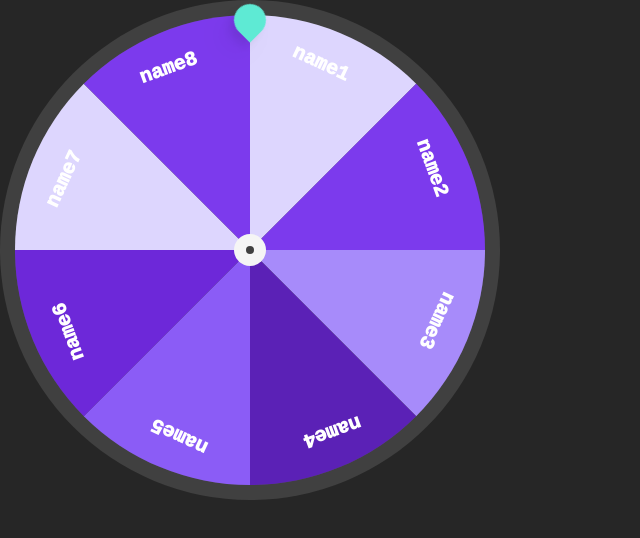
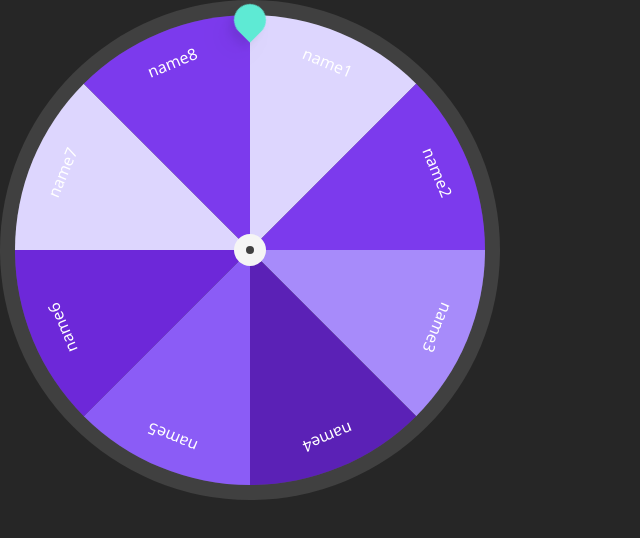
Before and after one commit to F9Uf/lucky-wheel, a Vue app: page / in a window 1280 px wide. Shown: the top 538 px of the page, without its empty margins (0-640 px from the left). Built offline with nearby package versions, Linux system fonts and the light colour scheme.

Commit message:
fix: wheel alignment

```diff
--- a/src/components/Wheel/Wheel.vue
+++ b/src/components/Wheel/Wheel.vue
@@ -4,14 +4,26 @@
       <div
         v-for="(item, index) in items"
         :key="index"
-        :class="`item absolute left-1/2 ${calculateItemBg(index)}`"
-        :style="{'transform': calculateItemTransform(index)}"
+        :class="`
+          overflow-hidden absolute w-[50%] h-[50%]
+          top-0 right-0
+          ${calculateItemBg(index)}
+        `"
+        :style="{
+          transform: `
+            rotate(${degreePerItem * index}deg)
+            skewY(${-(90 - degreePerItem)}deg)
+          `,
+          transformOrigin: '0% 100%'
+        }"
       >
         <div
-          class="absolute w-[10%] h-[50%] left-[60px] text-center"
-          :style="{'transform': calculateItemContentTransform(index)}"
+          class="absolute -left-full w-[200%] h-[200%] text-center pt-5"
+          :style="{
+            transform: `skewY(${90 - degreePerItem}deg) rotate(${degreePerItem / 2}deg)`
+          }"
         >
-          {{ item }}
+          <span>{{ item }}</span>
         </div>
       </div>
     </div>
@@ -41,12 +53,6 @@ export default defineComponent({
     const positionCenterStyle = computed((): string => "absolute top-1/2 left-1/2 transform -translate-x-1/2 -translate-y-1/2")
     const degreePerItem = computed((): number => 360 / props.items.length)
 
-    const calculateItemTransform = (index: number): string => {
-      const degree = degreePerItem.value * index
-
-      return `rotate(${degree}deg) skewY(${-(90 - degreePerItem.value)}deg)`
-    }
-
     const calculateItemBg = (index: number): string => {
       const bgColors = [
         'bg-violet-200', 'bg-violet-600', 'bg-violet-400', 'bg-violet-800', 'bg-violet-500', 'bg-violet-700'
@@ -57,32 +63,11 @@ export default defineComponent({
       return bgColors[bgIndex]
     }
 
-    const calculateItemContentTransform = (index: number): string => {
-      return `skewY(${90 - degreePerItem.value}deg) rotate(295deg)`
-    }
-
     return {
       positionCenterStyle,
       degreePerItem,
-      calculateItemTransform,
       calculateItemBg,
-      calculateItemContentTransform,
     }
   }
 })
 </script>
-
-<style scoped>
-.item {
-  height: 50%;
-	width: 50%;
-	display: flex;
-	align-items: center;
-	justify-content: center;
-	font-size: 20px;
-	font-family: monospace;
-	font-weight: 1000;
-	writing-mode: vertical-rl;
-  transform-origin: 0% 100%;
-}
-</style>
```
